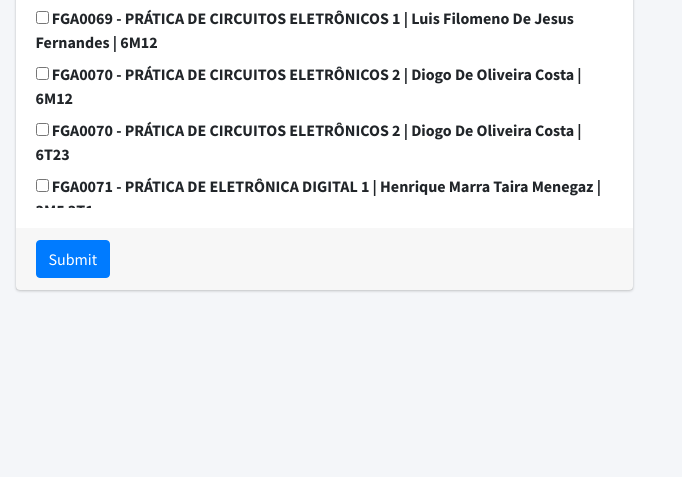
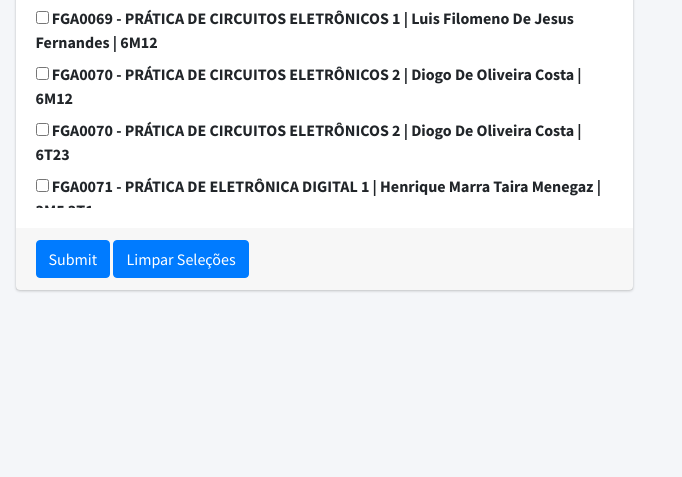
Before and after one commit to projeto-de-algoritmos/Greed_GradeAmbiciosa, a Django app: page / in a window 1280 px wide. Shown: the part 1621-2098 px from the top of the page, without its empty margins (0-682 px from the left). Run offline with Django 4.2, Linux system fonts and the light colour scheme; some libraries are stand-ins or nearby versions.

Commit message:
feat: adiciona botão para limpar seleções

```diff
--- a/api/forms.py
+++ b/api/forms.py
@@ -9,3 +9,4 @@ class ClassroomsForm(forms.Form):
         widget=forms.CheckboxSelectMultiple(attrs={'class': 'checkbox-scroll'}),
         label='',
     )
+    limpar = forms.BooleanField(required=False, initial=False, widget=forms.HiddenInput())
--- a/api/templates/api/index.html
+++ b/api/templates/api/index.html
@@ -42,6 +42,7 @@
                               </div>
                               <div class="card-footer">
                                  <button type="submit" class="btn btn-primary">Submit</button>
+                                 <button name="limpar" value="True" type="submit" class="btn btn-primary">Limpar Seleções</button>
                                </div>
                            </form>
                          </div>
--- a/api/views.py
+++ b/api/views.py
@@ -8,8 +8,11 @@ def index(request):
     if request.method == 'POST':
         form = ClassroomsForm(request.POST)
         if form.is_valid():
-            selected_choices = form.cleaned_data['choices']
-            resultado = interval_scheduling([turmas[int(i)] for i in selected_choices])
-            return render(request, 'api/index.html', {'form': form, 'resultado': resultado})
+            if form.cleaned_data['limpar']:
+                form = ClassroomsForm()
+            else:
+                selected_choices = form.cleaned_data['choices']
+                resultado = interval_scheduling([turmas[int(i)] for i in selected_choices])
+                return render(request, 'api/index.html', {'form': form, 'resultado': resultado})
     else: form = ClassroomsForm()
     return render(request, 'api/index.html', {'form': form})
```
